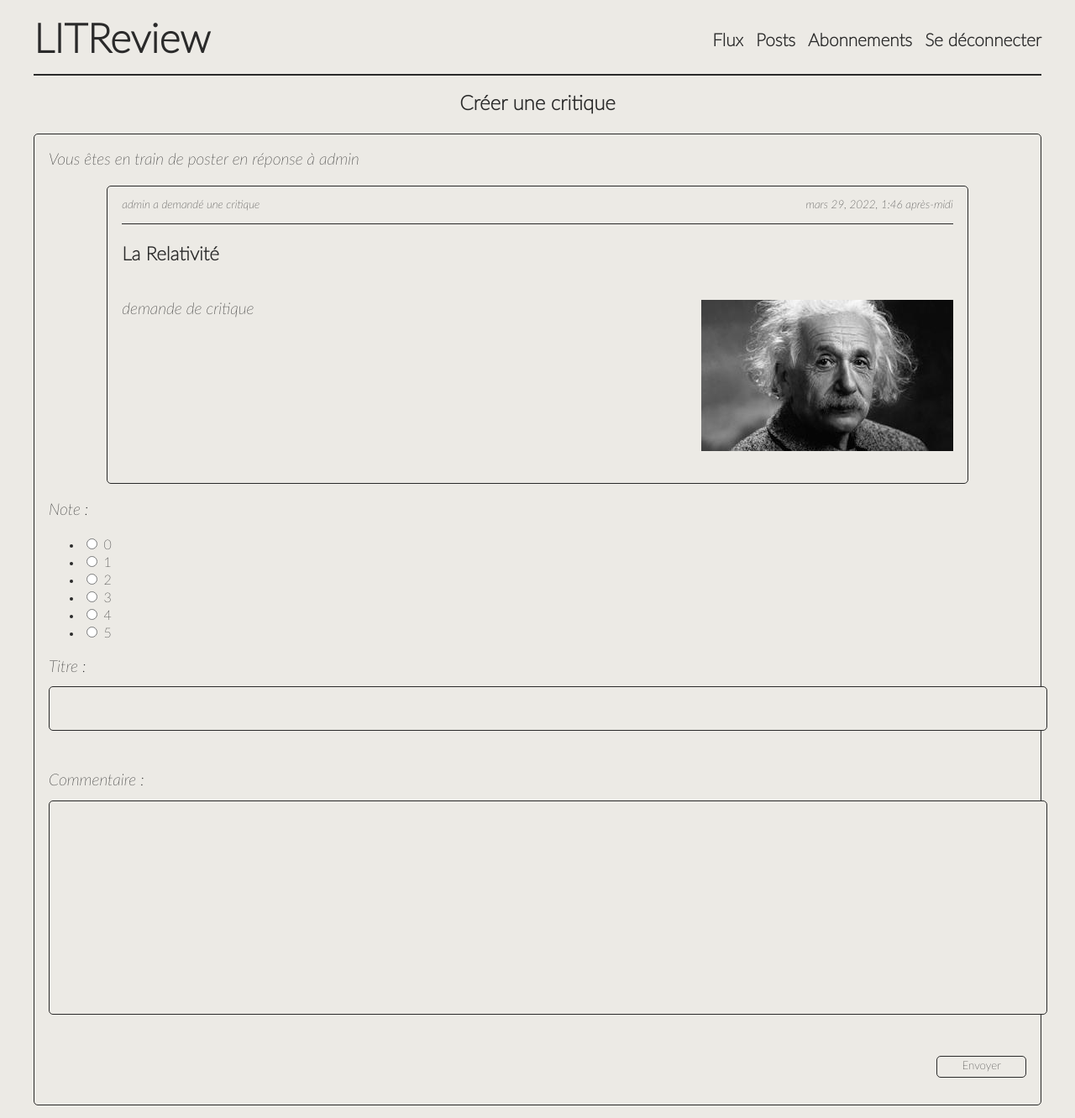
After one commit to jogubo/oc-litreview, a Django app: page /reviews/8/create-review/ in a window 1280 px wide. The commit adds this page. Shown: the whole page at 84% size. Run offline with Django 3.2, Linux system fonts and the light colour scheme; a user stored in the database is signed in; data comes from the database, SQL or seed files in the repository; both versions use the stored data as it was after the commit.

Commit message:
vue pour le formulaire de review

```diff
--- a/src/litreview/static/css/style.css
+++ b/src/litreview/static/css/style.css
@@ -171,3 +216,38 @@ header {
     width: 8em;
     margin-left: 2em;
 }
+
+/* Form */
+.form-textarea {
+    padding: 0.5em;
+    width: 100%;
+    font-size: 1.2em;
+    margin-top: 0.5em;
+    margin-bottom: 1em;
+    resize: none;
+}
+
+.form-textarea-title {
+    height: 1.2em;
+}
+.form-textarea-description {
+    height: 10em;
+}
+
+.form-btn {
+    height: 2em;
+    width: 8em;
+    margin-left: 2em;
+}
+
+.create-review {
+    border: 1px solid;
+    border-radius: 5px;
+    margin-bottom: 15px;
+    padding: 0 17px 13px 17px;
+}
+
+.create-review-ticket {
+    width: 85%;
+    margin: 0 auto 0 auto;
+}
--- a/src/reviews/forms.py
+++ b/src/reviews/forms.py
@@ -5,9 +5,54 @@ from reviews import models
 class TicketForm(forms.ModelForm):
     class Meta:
         model = models.Ticket
-        fields = ['title', 'description', 'image']
+        fields = ('title', 'description', 'image')
         labels = {
             'title': 'Titre',
             'description': 'Description',
             'image': 'Image'
         }
+        widgets = {
+            'title': forms.Textarea(
+                attrs={
+                    'class': 'textarea form-textarea form-textarea-title',
+                }
+            ),
+            'description': forms.Textarea(
+                attrs={
+                    'class': 'textarea form-textarea form-textarea-description',
+                }
+            ),
+        }
+
+
+class ReviewForm(forms.ModelForm):
+    class Meta:
+        model = models.Review
+        fields = ('rating', 'headline', 'body')
+        labels = {
+            'rating': 'Note',
+            'headline': 'Titre',
+            'body': 'Commentaire'
+        }
+        widgets = {
+            'rating': forms.RadioSelect(
+                choices=[
+                    (0, '0'),
+                    (1, '1'),
+                    (2, '2'),
+                    (3, '3'),
+                    (4, '4'),
+                    (5, '5'),
+                ]
+            ),
+            'headline': forms.Textarea(
+                attrs={
+                    'class': 'textarea form-textarea form-textarea-title',
+                }
+            ),
+            'body': forms.Textarea(
+                attrs={
+                    'class': 'textarea form-textarea form-textarea-description',
+                }
+            ),
+        }
--- a/src/reviews/models.py
+++ b/src/reviews/models.py
@@ -23,7 +23,8 @@ class Ticket(models.Model):
 
     def save(self, *args, **kwargs):
         super().save(*args, **kwargs)
-        self.resize_image()
+        if self.image is None:
+            self.resize_image()
 
 
 class Review(models.Model):
--- /dev/null
+++ b/src/reviews/templates/reviews/create-review.html
@@ -0,0 +1,28 @@
+{% extends 'base.html' %}
+
+{% block content%}
+<section>
+    <h2 class='title'>Créer une critique</h2>
+    <div class='create-review'>
+        <p>Vous êtes en train de poster en réponse à {{ ticket.user }}</p>
+        <div class='post create-review-ticket'>
+            <div class='post__date'>
+                <p>{{ ticket.user }} a demandé une critique</p>
+                <p>{{ ticket.time_created }}</p>
+            </div>
+            <h3 class='post__title'>{{ ticket.title }}</h3>
+            <div class='post__detail'>
+                <p class='post__description'>{{ ticket.description }}</p>
+                {% if ticket.image.url is not None %}
+                <p class='post__image'><img src='{{ ticket.image.url }}'></p>
+                {% endif %}
+            </div>
+        </div>
+        <form class='create-review-form' action="" method="post" enctype='multipart/form-data'>
+            {% csrf_token %}
+            {{ form.as_p }}
+            <p style='text-align: right'><input class='btn form-btn' type="submit" value="Envoyer"></p>
+        </form>
+    </div>
+</section>
+{% endblock %}
--- a/src/reviews/templates/reviews/posts.html
+++ b/src/reviews/templates/reviews/posts.html
@@ -12,7 +12,9 @@
         <h3 class='post__title'>{{ ticket.title }}</h3>
         <div class='post__detail'>
             <p class='post__description'>{{ ticket.description }}</p>
+            {% if ticket.image.url is not None %}
             <p class='post__image'><img src='{{ ticket.image.url }}'></p>
+            {% endif %}
         </div>
         <div class='post__edit'>
             <a href='#'><button class='btn post__btn'>Modifier</button></a>
--- a/src/reviews/urls.py
+++ b/src/reviews/urls.py
@@ -1,10 +1,11 @@
 from django.urls import path
 from django.contrib.auth.decorators import login_required
-from .views import CreateTicketView, ticket, tickets
+from .views import CreateTicketView, CreateReviewView, ticket, tickets
 
 
 urlpatterns = [
     path('list/', tickets, name='tickets'),
     path('<int:id>/', ticket, name='ticket'),
     path('create-ticket/', login_required(CreateTicketView.as_view()), name='create-ticket'),
+    path('<int:ticket_id>/create-review/', login_required(CreateReviewView.as_view()), name='create-review'),
 ]
--- a/src/reviews/views.py
+++ b/src/reviews/views.py
@@ -1,7 +1,7 @@
 from django.shortcuts import render, redirect
 from django.views.generic import View
 from .models import Ticket, Review
-from .forms import TicketForm
+from .forms import TicketForm, ReviewForm
 from subscriptions.models import UserFollows
 
 
@@ -12,11 +12,12 @@ class FluxPageView(View):
         subscribers = []
         for user in UserFollows.objects.all():
             if user.followed_user == request.user:
-                subscribers.append(user.user.id)
+                subscribers.append(user.user)
+        tickets = Ticket.objects.filter(user__in=subscribers)
         return render(
             request,
             self.template_name,
-            {'subscribers': subscribers}
+            {'tickets': tickets}
         )
 
 
@@ -60,6 +61,38 @@ class CreateTicketView(View):
         )
 
 
+class CreateReviewView(View):
+    template_name = 'reviews/create-review.html',
+    form_class = ReviewForm
+
+    def get(self, request, ticket_id=None):
+        form = self.form_class()
+        ticket = Ticket.objects.get(id=ticket_id)
+        return render(
+            request,
+            self.template_name,
+            {
+                'form': form,
+                'ticket': ticket,
+            }
+        )
+
+    def post(self, request, ticket_id=None):
+        form = self.form_class(request.POST, request.FILES)
+        ticket = Ticket.objects.get(id=ticket_id)
+        if form.is_valid():
+            review = form.save(commit=False)
+            review.ticket = ticket
+            review.user = request.user
+            review.save()
+            return redirect('index')
+        return render(
+            request,
+            self.template_name,
+            {'form': form}
+        )
+
+
 def tickets(request):
     tickets = Ticket.objects.all()
 
```
Also changed, not shown: other parts of src/litreview/static/css/style.css (+46 -1 lines), src/authentication/forms.py (+31 -3 lines), src/authentication/templates/authentication/signup.html (+20 -11 lines), src/litreview/templates/index.html (+24 -5 lines), src/reviews/templates/reviews/new-ticket.html (+4 -5 lines), src/subscriptions/forms.py (+7 -1 lines), src/subscriptions/templates/subscriptions/subscriptions.html (+8 -7 lines), src/db.sqlite3.
